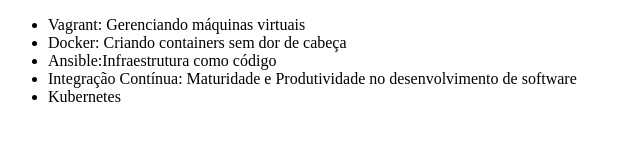
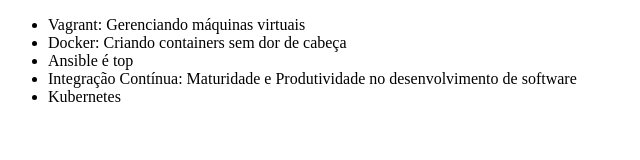
Before and after one commit to tocalopes/alura-git, a plain HTML site: page index.html in a window 1280 px wide. Shown: the whole page, without its empty margins (0-640 px from the left). Drawn offline with Linux system fonts and the light colour scheme.

Commit message:
Revert "Mudando nome do curso ansible"
This reverts commit cea122a05d1cf617bc8e93e86967f4d08204015c.

```diff
--- a/index.html
+++ b/index.html
@@ -8,7 +8,7 @@
     <ul>
         <li>Vagrant: Gerenciando máquinas virtuais</li>
         <li>Docker: Criando containers sem dor de cabeça</li>
-        <li>Ansible:Infraestrutura como código</li>
+        <li>Ansible é top</li>
         <li>Integração Contínua: Maturidade e Produtividade no desenvolvimento de software</li>
         <li>Kubernetes</li>
     </ul>
```
